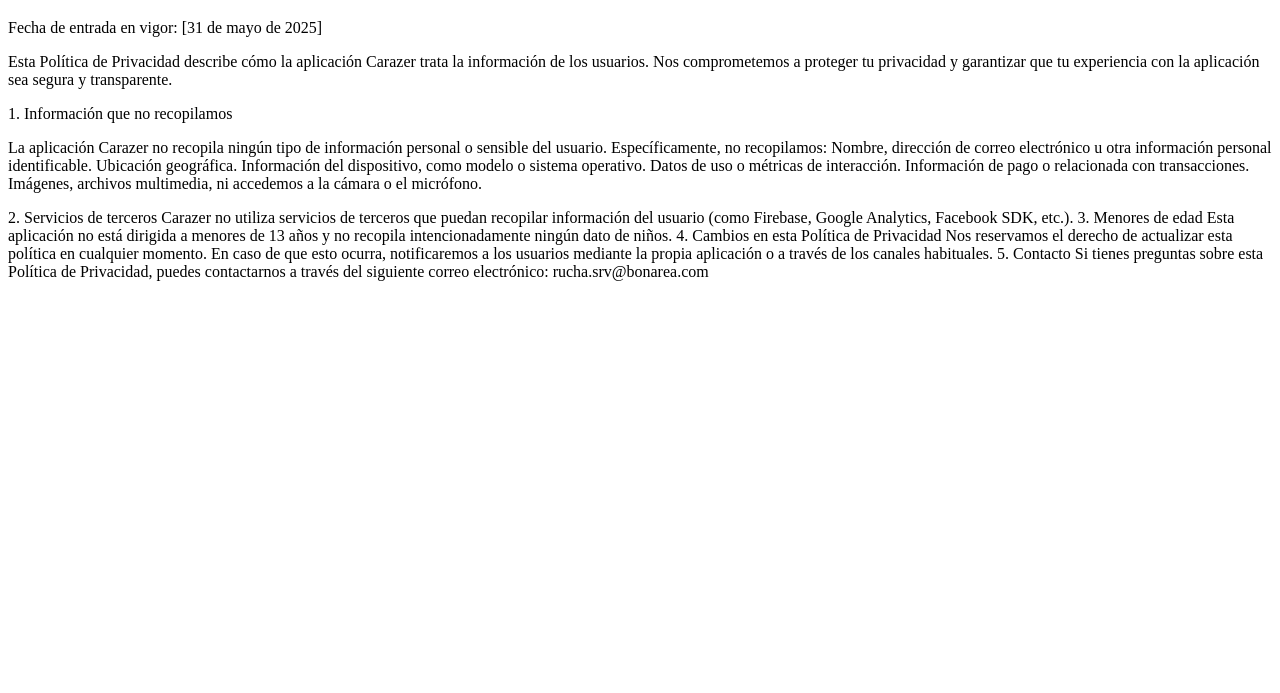
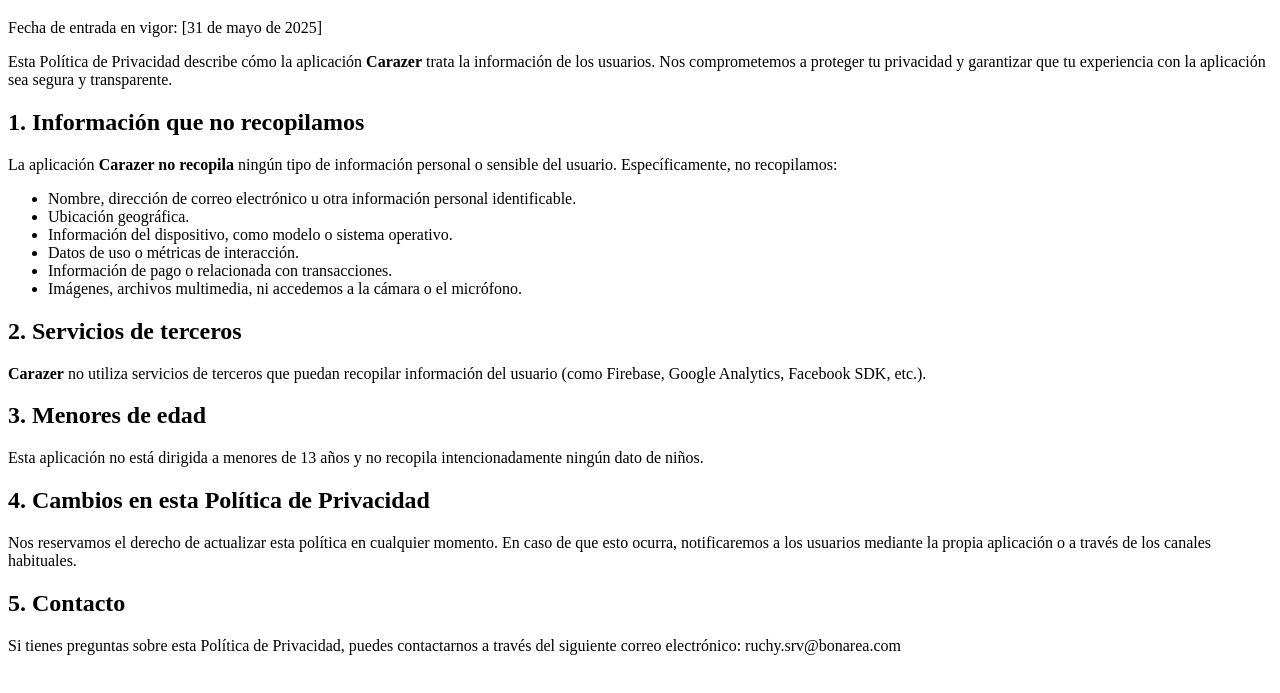
Before and after one commit to ruchySrv/pol-tica-privacidad-carazer, a plain HTML site: page index.html in a window 1280 px wide. Shown: the part 61-754 px from the top of the page. Drawn offline with Linux system fonts and the light colour scheme.

Commit message:
Update index.html

```diff
--- a/index.html
+++ b/index.html
@@ -5,46 +5,21 @@
   <title>Política de Privacidad</title>
 </head>
 <body>
-<h1> Política de Privacidad de Carazer</h1>
-<p>
-
-
-Fecha de entrada en vigor: [31 de mayo de 2025]
-  </p>
-<p>
-Esta Política de Privacidad describe cómo la aplicación Carazer trata la información de los usuarios. Nos comprometemos a proteger tu privacidad y garantizar que tu experiencia con la aplicación sea segura y transparente.
-</p>
-1. Información que no recopilamos
-<p>
-La aplicación Carazer no recopila ningún tipo de información personal o sensible del usuario. Específicamente, no recopilamos:
-
-Nombre, dirección de correo electrónico u otra información personal identificable.
-
-Ubicación geográfica.
-
-Información del dispositivo, como modelo o sistema operativo.
-
-Datos de uso o métricas de interacción.
-
-Información de pago o relacionada con transacciones.
-
-Imágenes, archivos multimedia, ni accedemos a la cámara o el micrófono.
-<p>
-2. Servicios de terceros
-
-Carazer no utiliza servicios de terceros que puedan recopilar información del usuario (como Firebase, Google Analytics, Facebook SDK, etc.).
-
-3. Menores de edad
-
-Esta aplicación no está dirigida a menores de 13 años y no recopila intencionadamente ningún dato de niños.
-
-4. Cambios en esta Política de Privacidad
-
-Nos reservamos el derecho de actualizar esta política en cualquier momento. En caso de que esto ocurra, notificaremos a los usuarios mediante la propia aplicación o a través de los canales habituales.
-
-5. Contacto
-
-Si tienes preguntas sobre esta Política de Privacidad, puedes contactarnos a través del siguiente correo electrónico:
-rucha.srv@bonarea.com
+<p></p>
+<h1>Pol&iacute;tica de Privacidad de Carazer</h1>
+<p>Fecha de entrada en vigor: [31 de mayo de 2025]</p>
+<p>Esta Pol&iacute;tica de Privacidad describe c&oacute;mo la aplicaci&oacute;n <b>Carazer</b> trata la informaci&oacute;n de los usuarios. Nos comprometemos a proteger tu privacidad y garantizar que tu experiencia con la aplicaci&oacute;n sea segura y transparente.</p>
+<h2>1. Informaci&oacute;n que no recopilamos</h2>
+<p>La aplicaci&oacute;n <b>Carazer no recopila</b> ning&uacute;n tipo de informaci&oacute;n personal o sensible del usuario. Espec&iacute;ficamente, no recopilamos:</p>
+<ul>
+	<li>Nombre, direcci&oacute;n de correo electr&oacute;nico u otra informaci&oacute;n personal identificable.</li>
+	<li>Ubicaci&oacute;n geogr&aacute;fica.</li>
+	<li>Informaci&oacute;n del dispositivo, como modelo o sistema operativo.</li>
+	<li>Datos de uso o m&eacute;tricas de interacci&oacute;n.</li>
+	<li>Informaci&oacute;n de pago o relacionada con transacciones.</li>
+	<li>Im&aacute;genes, archivos multimedia, ni accedemos a la c&aacute;mara o el micr&oacute;fono.</li>
+</ul>
+<h2>2. Servicios de terceros</h2><b> Carazer</b> no utiliza servicios de terceros que puedan recopilar informaci&oacute;n del usuario (como Firebase, Google Analytics, Facebook SDK, etc.). <h2>3. Menores de edad </h2>Esta aplicaci&oacute;n no est&aacute; dirigida a menores de 13 a&ntilde;os y no recopila intencionadamente ning&uacute;n dato de ni&ntilde;os. <h2>4. Cambios en esta Pol&iacute;tica de Privacidad</h2> Nos reservamos el derecho de actualizar esta pol&iacute;tica en cualquier momento. En caso de que esto ocurra, notificaremos a los usuarios mediante la propia aplicaci&oacute;n o a trav&eacute;s de los canales habituales. <h2>5. Contacto </h2>Si tienes preguntas sobre esta Pol&iacute;tica de Privacidad, puedes contactarnos a trav&eacute;s del siguiente correo electr&oacute;nico: ruchy.srv@bonarea.com</p>
+<p></p>
 </body>
 </html>
```
